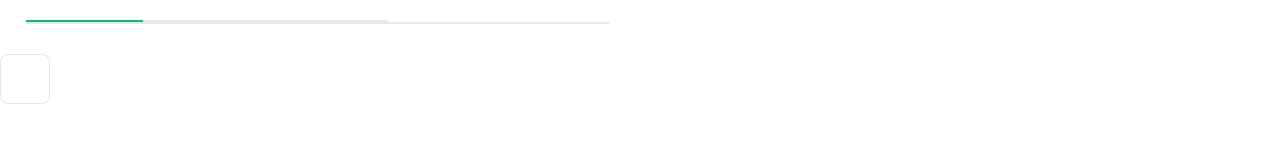
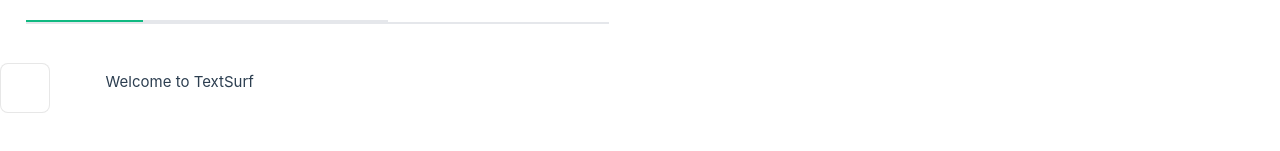
Before and after one commit to neilg63/textsurf-front, a Vue app: page / in a window 1280 px wide. Shown: the part 195-346 px from the top of the page. Built offline with nearby package versions, Linux system fonts and the light colour scheme; a web font is replaced by a local one.

Commit message:
added .env support

```diff
--- a/src/assets/base.css
+++ b/src/assets/base.css
@@ -87,8 +87,6 @@
   -moz-osx-font-smoothing: grayscale;
 }
 
-@import './base.css';
-
 #app {
   max-width: 1800px;
   margin: 0 auto;
--- a/src/components/Welcome.vue
+++ b/src/components/Welcome.vue
@@ -1,5 +1,6 @@
 <template>
   <div class="item">
+    <h4>{{ msg  }}</h4>
     <i>
       <slot name="icon"></slot>
     </i>
@@ -11,7 +12,12 @@
     </div>
   </div>
 </template>
+<script setup lang="ts">
+defineProps<{
+  msg: string
+}>();
 
+</script>
 <style scoped>
 .item {
   margin-top: 2rem;
--- a/src/views/HomeView.vue
+++ b/src/views/HomeView.vue
@@ -4,6 +4,6 @@
 
 <template>
   <aside>
-    <Welcome />
+    <Welcome msg="Welcome to TextSurf"/>
   </aside>
 </template>
```
Also changed, not shown: 1 other file (tests, documents, lock files or other folders).
